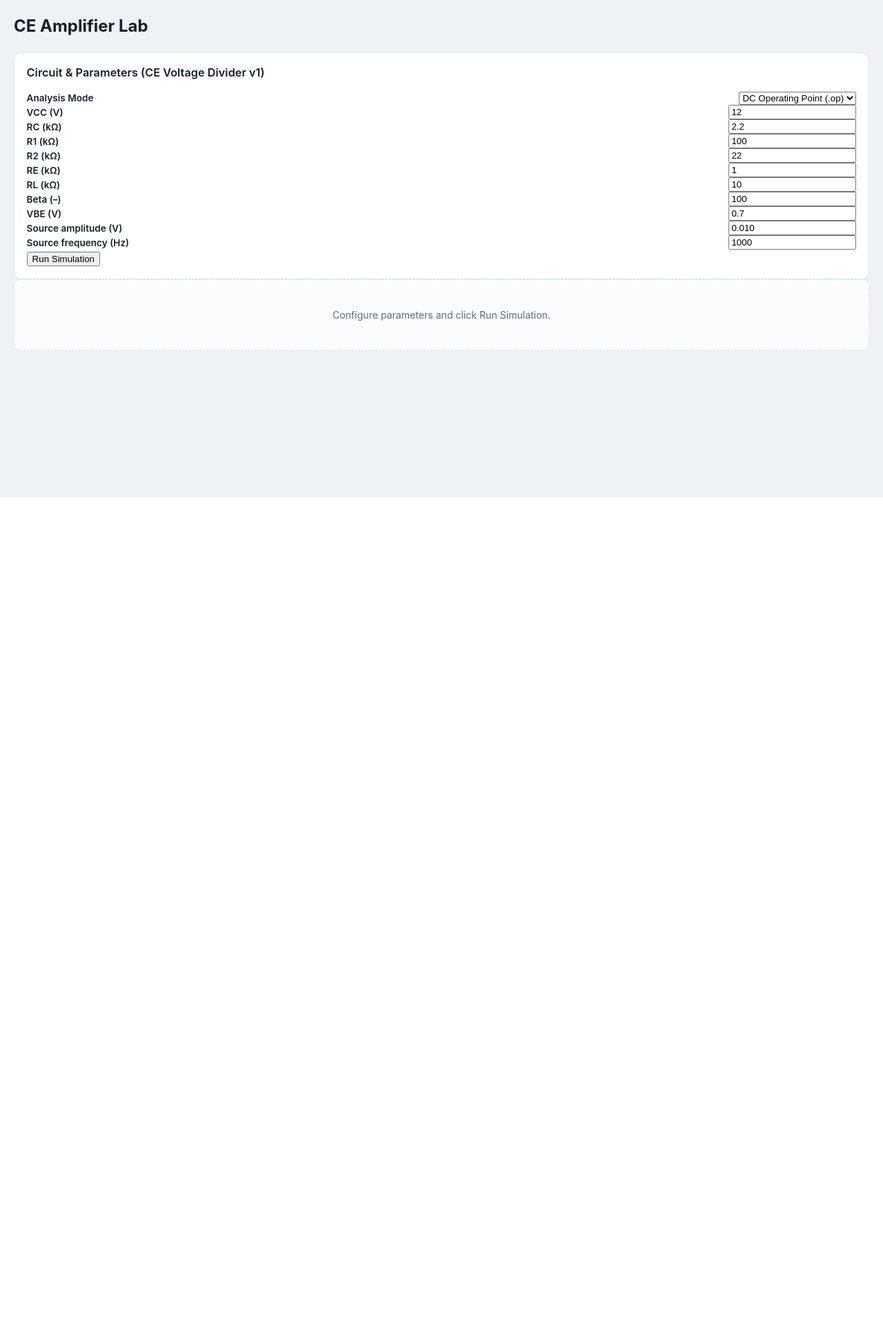
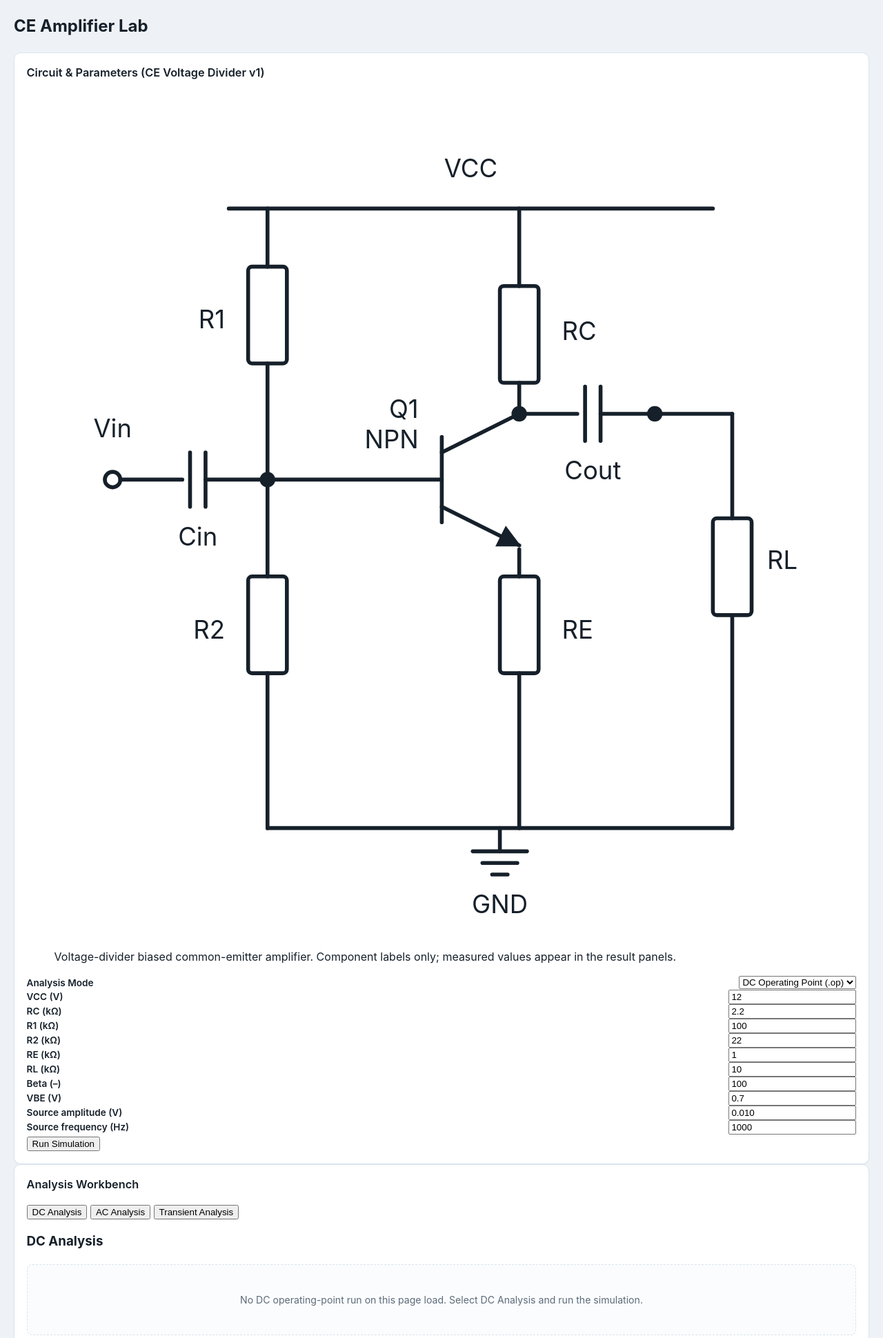
Before and after one commit to earthsm4-web/eng29-2121-git-lab01, a Flask app: page /ce-lab in a window 1280 px wide. Shown: the part 79-2019 px from the top of the page at 69% size. Before the commit the page ends 800 px from the top, so only its background shows below. Run offline with Flask 3, Linux system fonts and the light colour scheme.

Commit message:
feat(lab4): add CE schematic and engineering result panels

```diff
--- /dev/null
+++ b/templates/_ce_circuit.html
@@ -0,0 +1,84 @@
+<svg class="ce-circuit-svg" viewBox="0 0 400 440" role="img"
+     aria-labelledby="ce-circuit-title ce-circuit-desc">
+  <title id="ce-circuit-title">Common-emitter amplifier with voltage-divider bias</title>
+  <desc id="ce-circuit-desc">NPN common-emitter amplifier with voltage-divider bias. VCC feeds R1 and RC. R1 and R2 set the base bias of Q1. The collector drives Cout and the load RL. RE returns the emitter to GND. Vin couples through Cin to the base.</desc>
+
+  <defs>
+    <marker id="ce-bjt-arrow" viewBox="0 0 10 10" refX="9" refY="5"
+            markerWidth="6" markerHeight="6" orient="auto">
+      <path d="M 0 0 L 10 5 L 0 10 z" fill="currentColor"/>
+    </marker>
+  </defs>
+
+  <g stroke="currentColor" stroke-width="2" fill="none"
+     stroke-linecap="round" stroke-linejoin="round">
+
+    <!-- Supply rail -->
+    <line x1="90" y1="60" x2="340" y2="60"/>
+
+    <!-- Base divider: R1 from VCC to base node, R2 from base node to ground -->
+    <line x1="110" y1="60" x2="110" y2="90"/>
+    <rect x="100" y="90" width="20" height="50" rx="2"/>
+    <line x1="110" y1="140" x2="110" y2="200"/>
+    <circle cx="110" cy="200" r="3" fill="currentColor"/>
+    <line x1="110" y1="200" x2="110" y2="250"/>
+    <rect x="100" y="250" width="20" height="50" rx="2"/>
+    <line x1="110" y1="300" x2="110" y2="380"/>
+
+    <!-- Input coupling: Vin through Cin to the base -->
+    <circle cx="30" cy="200" r="4"/>
+    <line x1="34" y1="200" x2="66" y2="200"/>
+    <line x1="70" y1="186" x2="70" y2="214"/>
+    <line x1="78" y1="186" x2="78" y2="214"/>
+    <line x1="78" y1="200" x2="110" y2="200"/>
+    <line x1="110" y1="200" x2="200" y2="200"/>
+
+    <!-- Q1 base bar -->
+    <line x1="200" y1="178" x2="200" y2="222"/>
+
+    <!-- Collector: Q1 to RC and the output node -->
+    <line x1="200" y1="186" x2="240" y2="166"/>
+    <line x1="240" y1="166" x2="240" y2="150"/>
+    <rect x="230" y="100" width="20" height="50" rx="2"/>
+    <line x1="240" y1="100" x2="240" y2="60"/>
+    <circle cx="240" cy="166" r="3" fill="currentColor"/>
+
+    <!-- Emitter: Q1 through RE to ground -->
+    <line x1="200" y1="214" x2="240" y2="234" marker-end="url(#ce-bjt-arrow)"/>
+    <line x1="240" y1="236" x2="240" y2="250"/>
+    <rect x="230" y="250" width="20" height="50" rx="2"/>
+    <line x1="240" y1="300" x2="240" y2="380"/>
+
+    <!-- Output coupling: collector through Cout to RL -->
+    <line x1="240" y1="166" x2="270" y2="166"/>
+    <line x1="274" y1="152" x2="274" y2="180"/>
+    <line x1="282" y1="152" x2="282" y2="180"/>
+    <line x1="282" y1="166" x2="350" y2="166"/>
+    <circle cx="310" cy="166" r="3" fill="currentColor"/>
+    <line x1="350" y1="166" x2="350" y2="220"/>
+    <rect x="340" y="220" width="20" height="50" rx="2"/>
+    <line x1="350" y1="270" x2="350" y2="380"/>
+
+    <!-- Ground rail and symbol -->
+    <line x1="110" y1="380" x2="350" y2="380"/>
+    <line x1="230" y1="380" x2="230" y2="392"/>
+    <line x1="216" y1="392" x2="244" y2="392"/>
+    <line x1="221" y1="398" x2="239" y2="398"/>
+    <line x1="226" y1="404" x2="234" y2="404"/>
+  </g>
+
+  <g fill="currentColor" stroke="none" font-size="13" font-family="inherit">
+    <text x="215" y="44" text-anchor="middle">VCC</text>
+    <text x="88" y="122" text-anchor="end">R1</text>
+    <text x="88" y="282" text-anchor="end">R2</text>
+    <text x="262" y="128">RC</text>
+    <text x="262" y="282">RE</text>
+    <text x="368" y="246">RL</text>
+    <text x="188" y="168" text-anchor="end">Q1</text>
+    <text x="188" y="184" text-anchor="end">NPN</text>
+    <text x="30" y="178" text-anchor="middle">Vin</text>
+    <text x="74" y="234" text-anchor="middle">Cin</text>
+    <text x="278" y="200" text-anchor="middle">Cout</text>
+    <text x="230" y="424" text-anchor="middle">GND</text>
+  </g>
+</svg>
--- a/templates/ce_lab.html
+++ b/templates/ce_lab.html
@@ -3,8 +3,21 @@
 {% block content %}
   <h2>CE Amplifier Lab</h2>
 
-  <section class="card">
-    <h2 class="card-title">Circuit &amp; Parameters (CE Voltage Divider v1)</h2>
+  {% if spice_result and analysis == "op" %}
+    {% set op_result = spice_result %}
+  {% else %}
+    {% set op_result = none %}
+  {% endif %}
+
+  <div class="ce-lab-grid">
+    <section class="card ce-lab-column ce-lab-input-column" aria-labelledby="ce-input-title">
+      <h2 class="card-title" id="ce-input-title">Circuit &amp; Parameters (CE Voltage Divider v1)</h2>
+
+      <figure class="ce-lab-schematic">
+        {% include "_ce_circuit.html" %}
+        <figcaption>Voltage-divider biased common-emitter amplifier. Component labels only; measured values appear in the result panels.</figcaption>
+      </figure>
+
       <form method="post" action="{{ url_for('ce_lab_run') }}">
         <div class="field">
           <label for="analysis">Analysis Mode</label>
@@ -42,6 +55,128 @@
       </form>
     </section>
 
+    <section class="card ce-lab-column ce-lab-workbench" aria-labelledby="ce-workbench-title">
+      {% if spice_result %}
+      <h2 class="card-title" id="ce-workbench-title">
+        SPICE Simulation Results (ngspice)
+        <span class="provenance provenance-spice">SPICE (ngspice)</span>
+      </h2>
+      {% else %}
+      <h2 class="card-title" id="ce-workbench-title">Analysis Workbench</h2>
+      {% endif %}
+
+      <div class="ce-lab-tabs">
+        <button type="button" class="ce-lab-tab" data-analysis="op">DC Analysis</button>
+        <button type="button" class="ce-lab-tab" data-analysis="ac">AC Analysis</button>
+        <button type="button" class="ce-lab-tab" data-analysis="tran">Transient Analysis</button>
+      </div>
+
+      <div class="ce-lab-panels">
+        <div class="ce-lab-panel" id="ce-panel-op" data-analysis="op">
+          <h3>DC Analysis</h3>
+          {% if analysis == "op" and spice_result %}
+            {% if plot_uri %}
+            <img class="spice-plot" src="{{ plot_uri }}" alt="Plot from real ngspice op output">
+            {% endif %}
+            <p class="section-label">Real ngspice .op output for this run.</p>
+          {% else %}
+            <p class="placeholder">No DC operating-point run on this page load. Select DC Analysis and run the simulation.</p>
+          {% endif %}
+        </div>
+
+        <div class="ce-lab-panel" id="ce-panel-ac" data-analysis="ac">
+          <h3>AC Analysis</h3>
+          {% if analysis == "ac" and spice_result %}
+            {% if plot_uri %}
+            <img class="spice-plot" src="{{ plot_uri }}" alt="Plot from real ngspice ac output">
+            {% endif %}
+            <p class="section-label">Real ngspice .ac output for this run.</p>
+          {% else %}
+            <p class="placeholder">No AC sweep on this page load. Select AC Analysis and run the simulation.</p>
+          {% endif %}
+        </div>
+
+        <div class="ce-lab-panel" id="ce-panel-tran" data-analysis="tran">
+          <h3>Transient Analysis</h3>
+          {% if analysis == "tran" and spice_result %}
+            {% if plot_uri %}
+            <img class="spice-plot" src="{{ plot_uri }}" alt="Plot from real ngspice tran output">
+            {% endif %}
+            <p class="section-label">Real ngspice .tran output for this run.</p>
+          {% else %}
+            <p class="placeholder">No transient run on this page load. Select Transient Analysis and run the simulation.</p>
+          {% endif %}
+        </div>
+      </div>
+
+      {% if spice_result %}
+      <p class="section-label">Netlist (generated for this run)</p>
+      <pre class="netlist-block">{{ spice_result.netlist }}</pre>
+      <p class="model-note" style="font-size: 0.85rem; color: var(--muted);">
+        Simplified model line:
+        <code>.model QNPN NPN(IS=1e-14 BF={{ values.get('beta', 'beta') }})</code>
+        — simplified and not instructor-verified.
+      </p>
+
+      <details style="margin-top: 0.6rem;">
+        <summary style="cursor: pointer; font-weight: 600; color: var(--muted);">Run log (ngspice stdout)</summary>
+        <pre class="netlist-block" style="margin-top: 0.4rem;">{{ spice_result.run_log }}</pre>
+      </details>
+      {% endif %}
+    </section>
+
+    <section class="card ce-lab-column ce-lab-results-column" aria-labelledby="ce-results-title">
+      <h2 class="card-title" id="ce-results-title">Engineering Results</h2>
+
+      <section class="ce-lab-result" id="ce-dc-results" aria-labelledby="ce-dc-results-title">
+        <h3 id="ce-dc-results-title">DC Operating Point</h3>
+        <table class="results">
+          <tbody>
+            <tr><th scope="row">VB</th><td>{% if op_result %}{{ "%.4f"|format(op_result.vb) }} V{% else %}—{% endif %}</td></tr>
+            <tr><th scope="row">VE</th><td>{% if op_result %}{{ "%.4f"|format(op_result.ve) }} V{% else %}—{% endif %}</td></tr>
+            <tr><th scope="row">VC</th><td>{% if op_result %}{{ "%.4f"|format(op_result.vc) }} V{% else %}—{% endif %}</td></tr>
+            <tr><th scope="row">VCE</th><td>{% if op_result %}{{ "%.4f"|format(op_result.vce) }} V{% else %}—{% endif %}</td></tr>
+            <tr><th scope="row">IB</th><td>{% if op_result %}{{ "%.4f"|format(op_result.ib * 1e6) }} µA{% else %}—{% endif %}</td></tr>
+            <tr><th scope="row">IC</th><td>{% if op_result %}{{ "%.4f"|format(op_result.ic * 1e3) }} mA{% else %}—{% endif %}</td></tr>
+            <tr><th scope="row">IE</th><td>{% if op_result %}{{ "%.4f"|format(op_result.ie * 1e3) }} mA{% else %}—{% endif %}</td></tr>
+            <tr><th scope="row">Region</th><td>{% if op_result %}{{ op_result.region }}{% else %}—{% endif %}</td></tr>
+          </tbody>
+        </table>
+      </section>
+
+      <section class="ce-lab-result" id="ce-ac-results" aria-labelledby="ce-ac-results-title">
+        <h3 id="ce-ac-results-title">AC Frequency Response</h3>
+        <table class="results">
+          <tbody>
+            <tr><th scope="row">Voltage Gain</th><td>{% if ac_metrics %}{{ "%.2f"|format(ac_metrics.gain_db_at_frequency) }} dB{% else %}—{% endif %}</td></tr>
+            <tr><th scope="row">Midband Gain</th><td>{% if ac_metrics %}{{ "%.2f"|format(ac_metrics.midband_gain_db) }} dB{% else %}—{% endif %}</td></tr>
+            <tr><th scope="row">Phase</th><td>{% if ac_metrics %}{{ "%.2f"|format(ac_metrics.phase_deg_at_frequency) }} °{% else %}—{% endif %}</td></tr>
+            <tr><th scope="row">Frequency</th><td>{% if ac_metrics %}{{ "%.1f"|format(ac_metrics.gain_frequency_hz) }} Hz{% else %}—{% endif %}</td></tr>
+            <tr><th scope="row">Low Cutoff</th><td>{% if ac_metrics and ac_metrics.low_cutoff_hz is not none %}{{ "%.1f"|format(ac_metrics.low_cutoff_hz) }} Hz{% elif ac_metrics %}not found{% else %}—{% endif %}</td></tr>
+            <tr><th scope="row">High Cutoff</th><td>{% if ac_metrics and ac_metrics.high_cutoff_hz is not none %}{{ "%.1f"|format(ac_metrics.high_cutoff_hz) }} Hz{% elif ac_metrics %}not found{% else %}—{% endif %}</td></tr>
+            <tr><th scope="row">Bandwidth</th><td>{% if ac_metrics and ac_metrics.bandwidth_hz is not none %}{{ "%.1f"|format(ac_metrics.bandwidth_hz) }} Hz{% elif ac_metrics %}not found{% else %}—{% endif %}</td></tr>
+            {% if ac_metrics and ac_metrics.bandwidth_hz is none %}
+            <tr><th scope="row">Cutoff Note</th><td>{{ ac_metrics.cutoff_note }}</td></tr>
+            {% endif %}
+          </tbody>
+        </table>
+      </section>
+
+      <section class="ce-lab-result" id="ce-tran-results" aria-labelledby="ce-tran-results-title">
+        <h3 id="ce-tran-results-title">Transient Response</h3>
+        <table class="results">
+          <tbody>
+            <tr><th scope="row">Vin peak-to-peak</th><td>{% if tran_metrics %}{{ "%.3f"|format(tran_metrics.vin_peak_to_peak_v) }} V{% else %}—{% endif %}</td></tr>
+            <tr><th scope="row">Vout peak-to-peak</th><td>{% if tran_metrics %}{{ "%.3f"|format(tran_metrics.vout_peak_to_peak_v) }} V{% else %}—{% endif %}</td></tr>
+            <tr><th scope="row">Time</th><td>{% if tran_metrics %}{{ "%.3f"|format(tran_metrics.time_s * 1e3) }} ms{% else %}—{% endif %}</td></tr>
+            <tr><th scope="row">Window Start</th><td>{% if tran_metrics %}{{ "%.3f"|format(tran_metrics.analysis_window_start_s * 1e3) }} ms{% else %}—{% endif %}</td></tr>
+            <tr><th scope="row">Samples</th><td>{% if tran_metrics %}{{ tran_metrics.sample_count }}{% else %}—{% endif %}</td></tr>
+          </tbody>
+        </table>
+      </section>
+    </section>
+  </div>
+
   {% if spice_error %}
   <section class="card">
     <h2 class="card-title">CE Lab Error</h2>
@@ -54,70 +189,7 @@
   </section>
   {% endif %}
 
-  {% if spice_result %}
-  <section class="card">
-    <h2 class="card-title">
-      SPICE Simulation Results (ngspice)
-      <span class="provenance provenance-spice">SPICE (ngspice)</span>
-    </h2>
-
-    {% if plot_uri %}
-    <img class="spice-plot" src="{{ plot_uri }}" alt="Plot from real ngspice {{ analysis }} output">
-    {% endif %}
-
-    {% if analysis == "op" %}
-    <table class="results" style="margin-top: 0.5rem;">
-      <tbody>
-        <tr><th scope="row">VB</th><td>{{ "%.4f"|format(spice_result.vb) }} V</td></tr>
-        <tr><th scope="row">VE</th><td>{{ "%.4f"|format(spice_result.ve) }} V</td></tr>
-        <tr><th scope="row">VC</th><td>{{ "%.4f"|format(spice_result.vc) }} V</td></tr>
-        <tr><th scope="row">VCE</th><td>{{ "%.4f"|format(spice_result.vce) }} V</td></tr>
-        <tr><th scope="row">IC</th><td>{{ "%.4f"|format(spice_result.ic * 1e3) }} mA</td></tr>
-        <tr><th scope="row">IB</th><td>{{ "%.4f"|format(spice_result.ib * 1e6) }} µA</td></tr>
-        <tr><th scope="row">IE</th><td>{{ "%.4f"|format(spice_result.ie * 1e3) }} mA</td></tr>
-        <tr><th scope="row">Region</th><td>{{ spice_result.region }}</td></tr>
-      </tbody>
-    </table>
-    {% elif analysis == "ac" and ac_metrics %}
-    <table class="results" style="margin-top: 0.5rem;">
-      <tbody>
-        <tr><th scope="row">Gain at {{ "%.1f"|format(ac_metrics.gain_frequency_hz) }} Hz</th><td>{{ "%.2f"|format(ac_metrics.gain_db_at_frequency) }} dB</td></tr>
-        <tr><th scope="row">Midband gain</th><td>{{ "%.2f"|format(ac_metrics.midband_gain_db) }} dB</td></tr>
-        <tr><th scope="row">Phase at {{ "%.1f"|format(ac_metrics.gain_frequency_hz) }} Hz</th><td>{{ "%.2f"|format(ac_metrics.phase_deg_at_frequency) }} °</td></tr>
-        <tr><th scope="row">Low 3 dB cutoff</th><td>{% if ac_metrics.low_cutoff_hz is not none %}{{ "%.1f"|format(ac_metrics.low_cutoff_hz) }} Hz{% else %}not found{% endif %}</td></tr>
-        <tr><th scope="row">High 3 dB cutoff</th><td>{% if ac_metrics.high_cutoff_hz is not none %}{{ "%.1f"|format(ac_metrics.high_cutoff_hz) }} Hz{% else %}not found{% endif %}</td></tr>
-        <tr><th scope="row">Bandwidth</th><td>{% if ac_metrics.bandwidth_hz is not none %}{{ "%.1f"|format(ac_metrics.bandwidth_hz) }} Hz{% else %}not found{% endif %}</td></tr>
-        <tr><th scope="row">Note</th><td>{{ ac_metrics.cutoff_note }}</td></tr>
-      </tbody>
-    </table>
-    {% elif analysis == "tran" and tran_metrics %}
-    <table class="results" style="margin-top: 0.5rem;">
-      <tbody>
-        <tr><th scope="row">Analysis window start</th><td>{{ "%.3f"|format(tran_metrics.analysis_window_start_s * 1e3) }} ms</td></tr>
-        <tr><th scope="row">Last time</th><td>{{ "%.3f"|format(tran_metrics.time_s * 1e3) }} ms</td></tr>
-        <tr><th scope="row">Samples in window</th><td>{{ tran_metrics.sample_count }}</td></tr>
-        <tr><th scope="row">Vin peak-to-peak</th><td>{{ "%.3f"|format(tran_metrics.vin_peak_to_peak_v) }} V</td></tr>
-        <tr><th scope="row">Vout peak-to-peak</th><td>{{ "%.3f"|format(tran_metrics.vout_peak_to_peak_v) }} V</td></tr>
-      </tbody>
-    </table>
-    {% endif %}
-
-    <p class="section-label">Netlist (generated for this run)</p>
-    <pre class="netlist-block">{{ spice_result.netlist }}</pre>
-    <p class="model-note" style="font-size: 0.85rem; color: var(--muted);">
-      Simplified model line:
-      <code>.model QNPN NPN(IS=1e-14 BF={{ values.get('beta', 'beta') }})</code>
-      — simplified and not instructor-verified.
-    </p>
-
-    <details style="margin-top: 0.6rem;">
-      <summary style="cursor: pointer; font-weight: 600; color: var(--muted);">Run log (ngspice stdout)</summary>
-      <pre class="netlist-block" style="margin-top: 0.4rem;">{{ spice_result.run_log }}</pre>
-    </details>
-  </section>
-  {% endif %}
-
-  {% if not spice_result and not spice_error %}
+  {% if not spice_result and not spice_error and not errors %}
   <p class="placeholder">Configure parameters and click Run Simulation.</p>
   {% endif %}
 {% endblock %}
```
Also changed, not shown: tests_spice/test_ce_lab.py (+99 -0 lines). Lines whose indentation alone changed are shown as unchanged.
